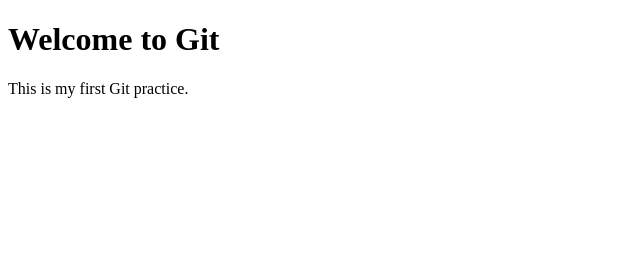
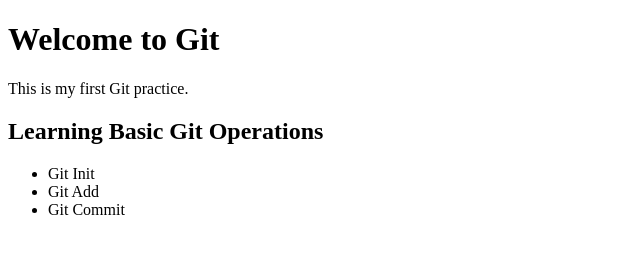
Before and after one commit to Poojitha25000/git--operations, a plain HTML site: page index.html in a window 1280 px wide. Shown: the whole page, without its empty margins (0-640 px from the left). Drawn offline with Linux system fonts and the light colour scheme.

Commit message:
Add learning heading

```diff
--- a/index.html
+++ b/index.html
@@ -7,5 +7,11 @@
 <body>
     <h1>Welcome to Git</h1>
     <p>This is my first Git practice.</p>
+    <h2>Learning Basic Git Operations</h2>
+    <ul>
+    <li>Git Init</li>
+    <li>Git Add</li>
+    <li>Git Commit</li>
+</ul>
 </body>
 </html>
```
